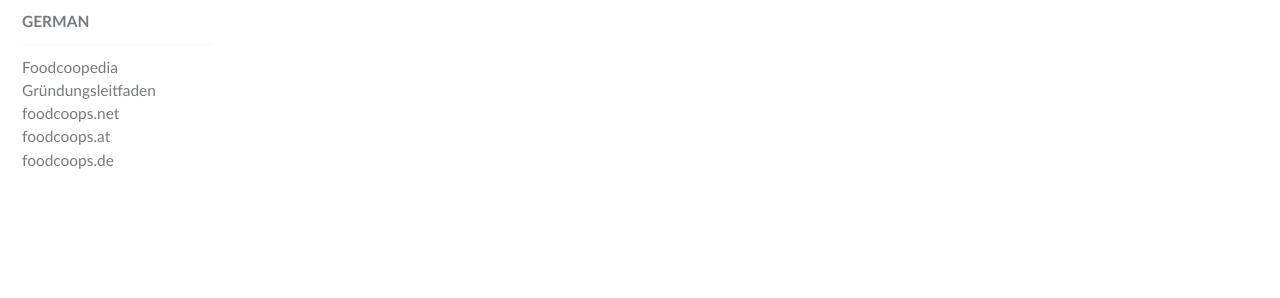
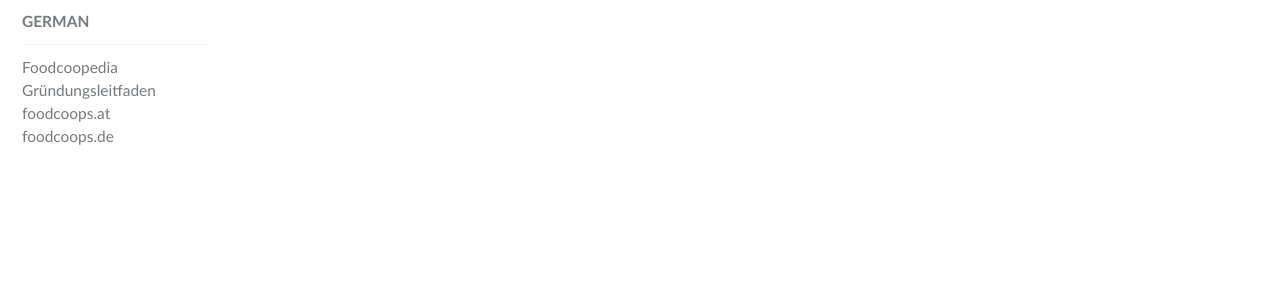
Before and after one commit to foodcoops/foodcoops.github.io, a Jekyll site: the page built from imprint.md, in a window 1280 px wide. Shown: the part 420-718 px from the top of the page. Built offline with Jekyll 4.4.1, drawn with Linux system fonts in a browser that asks for light colours.

Commit message:
Remove link to ourself

```diff
--- a/_data/navigation.yml
+++ b/_data/navigation.yml
@@ -33,8 +33,6 @@
       url: http://foodcoopedia.de.fcoop.org
     - title: 'Gründungsleitfaden'
       url: https://food-coop-einstieg.de/
-    - title: 'foodcoops.net'
-      url: https://foodcoops.net/
     - title: 'foodcoops.at'
       url: https://foodcoops.at/
     - title: 'foodcoops.de'
```
